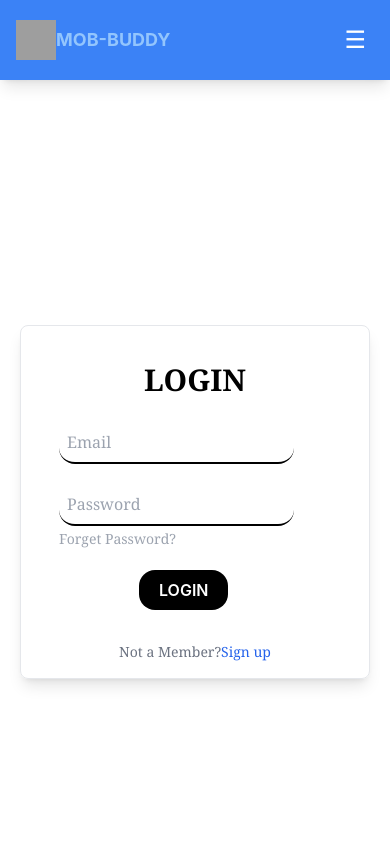
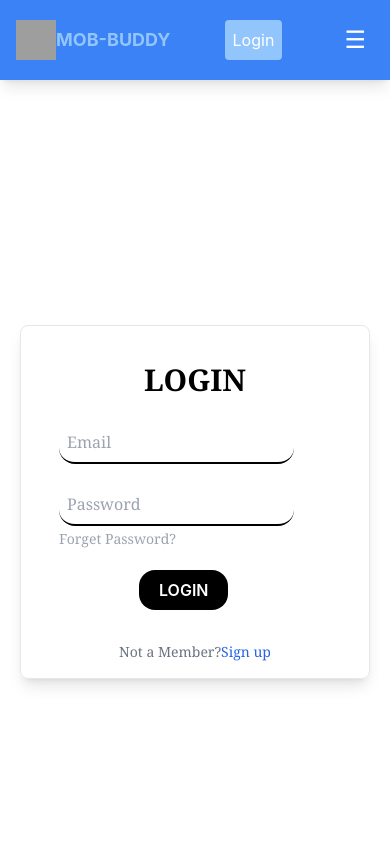
Before and after one commit to Fidha5/E-App, a React (Create React App) app: page /Login in a window 390 px wide. Shown: the top 844 px of the page. Built offline with nearby package versions, Linux system fonts and the light colour scheme; grey boxes are pictures that could not be loaded.

Commit message:
responsive

```diff
--- a/src/components/Navbar.jsx
+++ b/src/components/Navbar.jsx
@@ -97,6 +97,22 @@ function Navbar() {
           </div>
         )}
       </div>
+      {useName ? (
+              <button
+                onClick={handleLogout}
+                className="text-white bg-blue-300 p-2 rounded hover:bg-slate-400"
+              >
+                Logout
+              </button>
+            ) : (
+              <NavLink
+                to="/Login"
+                onClick={() => setMenuOpen(false)}
+                className="text-white bg-blue-300 p-2 rounded hover:bg-slate-400 text-center"
+              >
+                Login
+              </NavLink>
+            )}
 
       {/* Hamburger Menu for Mobile */}
       <div className="md:hidden flex items-center relative">
```
